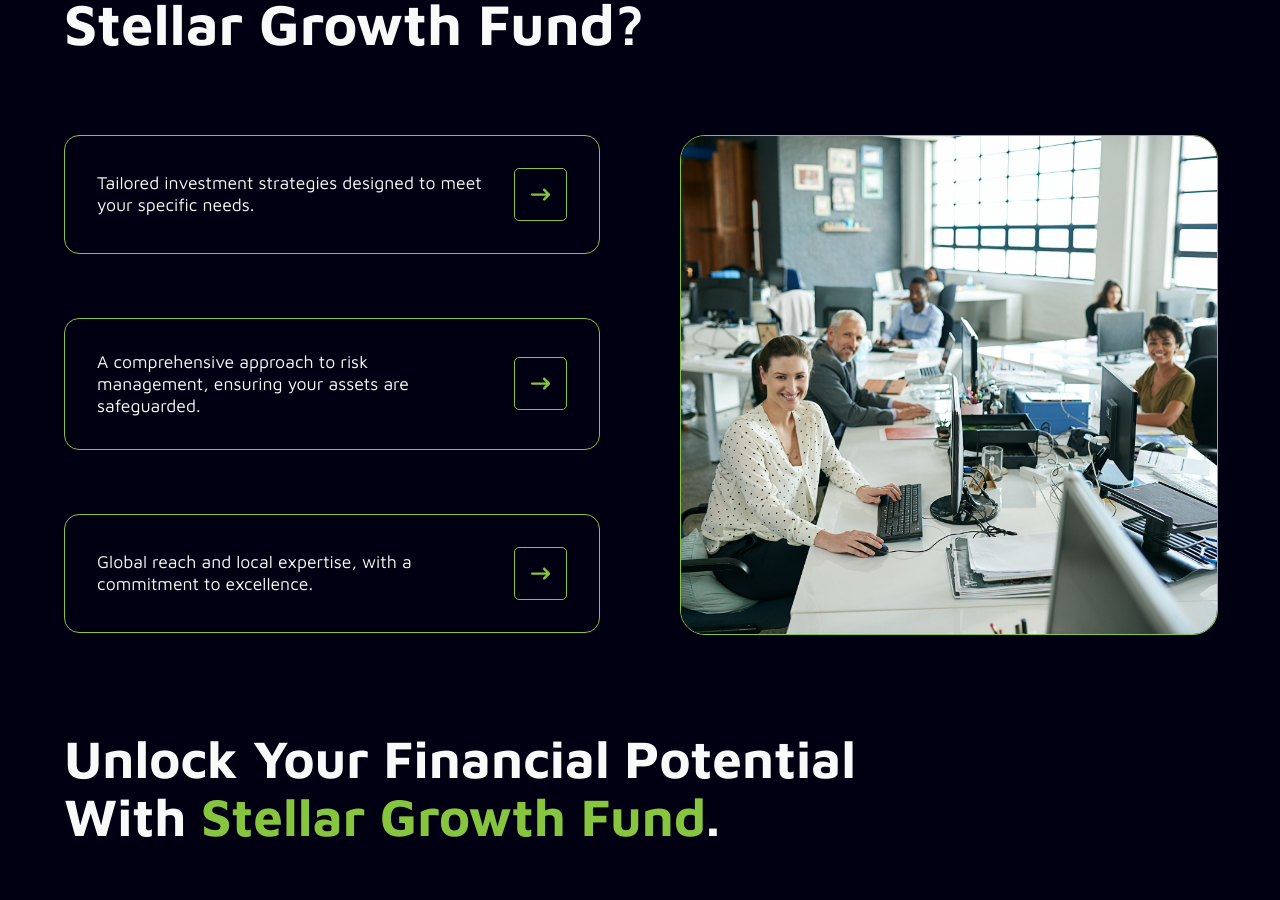
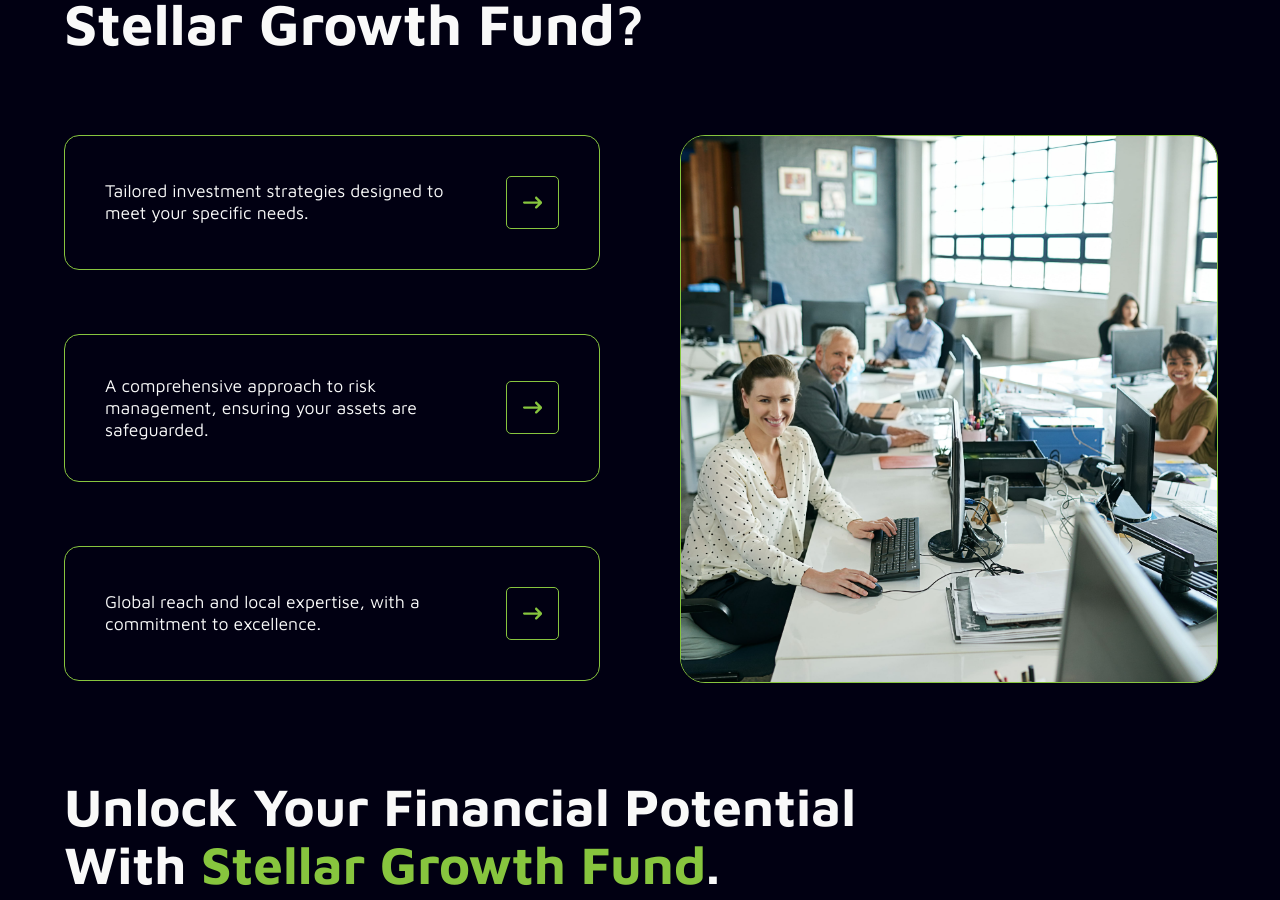
Before and after one commit to avinashFinrise/stellar-growth-fund, a React (Vite) app: page / in a window 1280 px wide. Shown: the part 1220-2120 px from the top of the page. Built offline with nearby package versions, Linux system fonts and the light colour scheme.

Commit message:
fixed css

```diff
--- a/src/pages/AboutUs/AboutUs.module.scss
+++ b/src/pages/AboutUs/AboutUs.module.scss
@@ -61,7 +61,7 @@
                         display: flex;
                         justify-content: space-between;
                         align-items: center;
-                        padding: 2rem;
+                        padding: 2.5rem;
                         gap: 2rem;
 
                         p {
```
